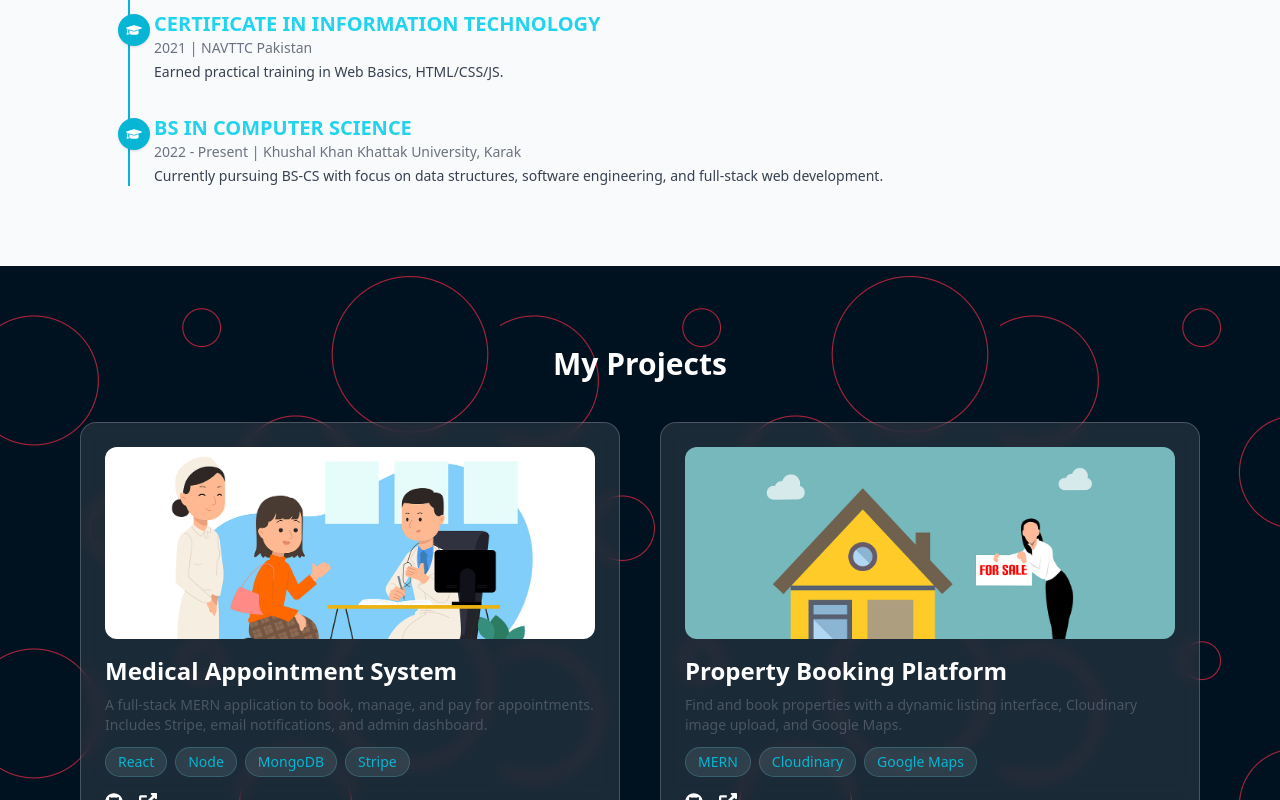
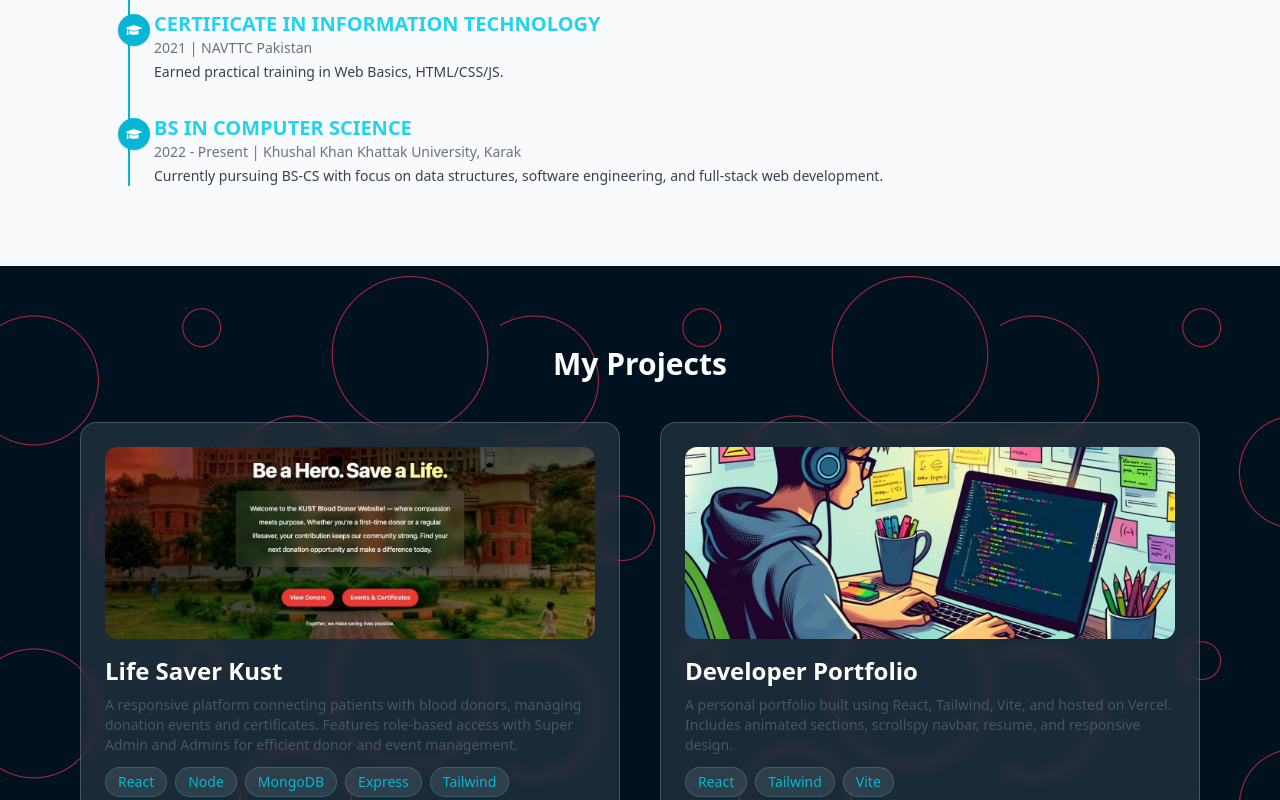
Before and after one commit to LazyProgrammer1502/faizan-portfolio, a React (Vite) app: page / in a window 1280 px wide. Shown: the part 2000-2800 px from the top of the page. Built offline with nearby package versions, Linux system fonts and the light colour scheme.

Commit message:
life saver kust project added

```diff
--- a/src/pages/Projects.jsx
+++ b/src/pages/Projects.jsx
@@ -3,22 +3,13 @@ import { FaGithub, FaExternalLinkAlt } from "react-icons/fa";
 
 const projects = [
   {
-    title: "Medical Appointment System",
+    title: "Life Saver Kust",
     description:
-      "A full-stack MERN application to book, manage, and pay for appointments. Includes Stripe, email notifications, and admin dashboard.",
-    image: "/project1.png",
-    github: "https://github.com/yourname/project-1",
-    demo: "https://yourproject1.vercel.app",
-    tech: ["React", "Node", "MongoDB", "Stripe"],
-  },
-  {
-    title: "Property Booking Platform",
-    description:
-      "Find and book properties with a dynamic listing interface, Cloudinary image upload, and Google Maps.",
-    image: "/project2.png",
-    github: "https://github.com/yourname/project-2",
-    demo: "https://yourproject2.vercel.app",
-    tech: ["MERN", "Cloudinary", "Google Maps"],
+      "A responsive platform connecting patients with blood donors, managing donation events and certificates. Features role-based access with Super Admin and Admins for efficient donor and event management.",
+    image: "/lifesaverkust.jpeg",
+    github: "https://github.com/LazyProgrammer1502/blood-donation-frontend",
+    demo: "https://life-saver-kust.vercel.app/",
+    tech: ["React", "Node", "MongoDB", "Express", "Tailwind"],
   },
   {
     title: "Developer Portfolio",
```
Also changed, not shown: public/lifesaverkust.jpeg (added).
